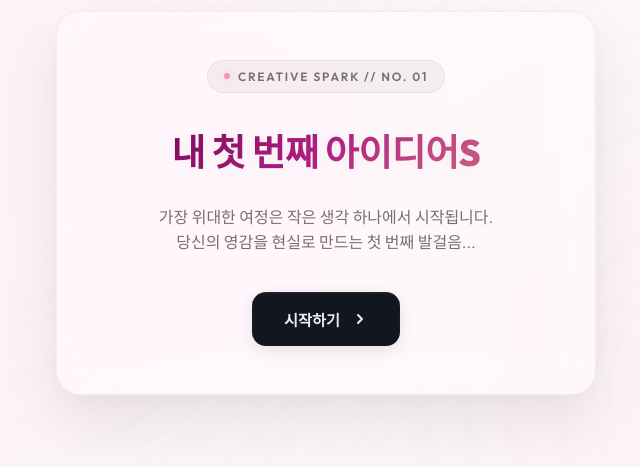
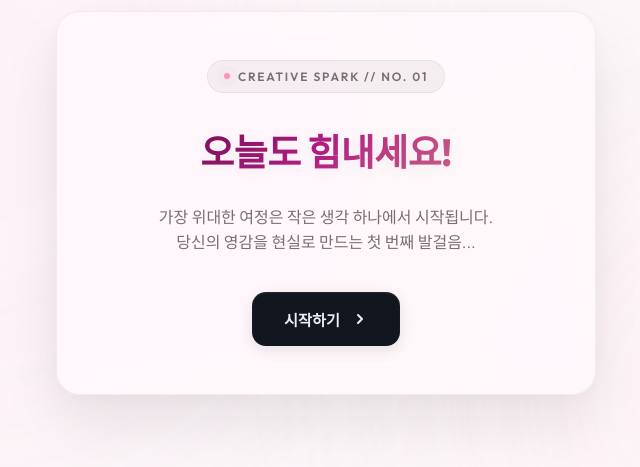
Before and after one commit to iloveisyou/antigravity_day1, a plain HTML site: page index.html in a window 1280 px wide. Shown: the part 197-664 px from the top of the page, without its empty margins (314-954 px from the left). Drawn offline with Linux system fonts and the light colour scheme.

Commit message:
문구수정

```diff
--- a/index.html
+++ b/index.html
@@ -32,7 +32,7 @@
         </div>
 
         <!-- Main Title -->
-        <h1 class="main-title">내 첫 번째 아이디어S</h1>
+        <h1 class="main-title">오늘도 힘내세요!</h1>
 
         <!-- Subtext/Description -->
         <p class="description">
```
